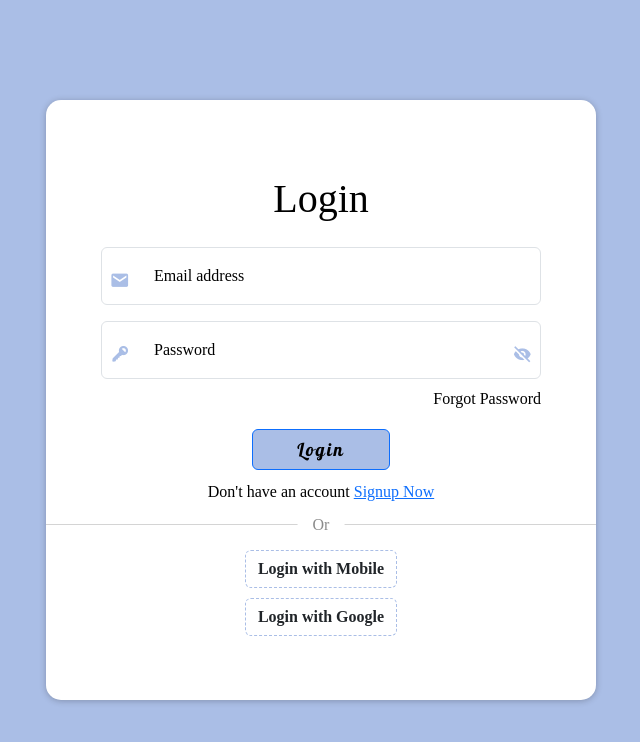
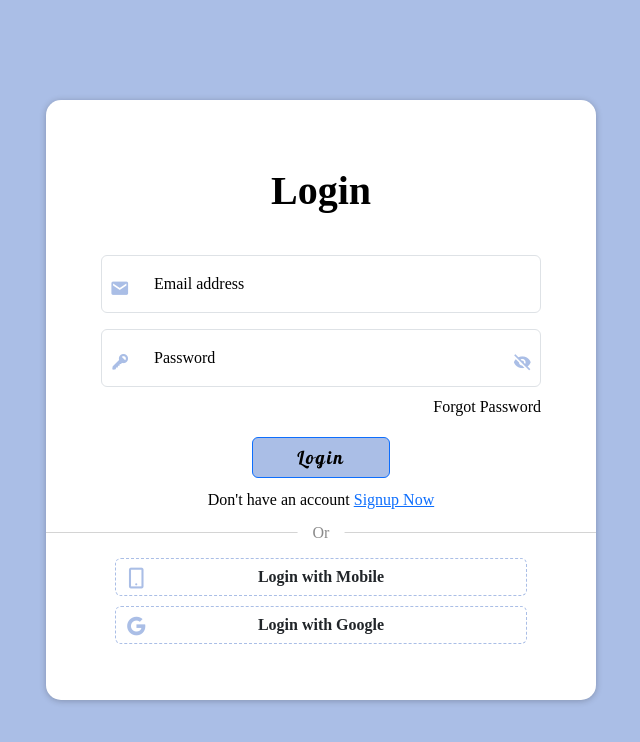
Before and after one commit to Sanaullahabbasi/login_signup, a plain HTML site: page login.html in a window 1280 px wide. Shown: the whole page, without its empty margins (319-959 px from the left). Drawn offline with nearby package versions, Linux system fonts and the light colour scheme; a web font is replaced by a local one.

Commit message:
sign page in the ending

```diff
--- a/login.html
+++ b/login.html
@@ -30,7 +30,7 @@
     <div class="login-containter">
       <div class="L-content">
         <div class="m-3">
-          <h1>Login</h1>
+          <h1 class="mb-4 fw-bold">Login</h1>
         </div>
         <div class="form-floating mb-3">
             <input type="email" class="form-control" id="email" placeholder="name@example.com">
@@ -51,8 +51,16 @@
           <span>Don't have an account <a href="">Signup Now</a></span>
         </div>
         <div class="line"></div>
-        <div class="w-100 d-flex justify-content-center align-content-center"><button class="btn btn-mbl">Login with Mobile</button></div>
-        <div class="w-100 d-flex justify-content-center align-content-center"><button class="btn btn-google">Login with Google</button></div>
+        <div class="w-100 d-flex justify-content-center align-content-center">
+            <button class="btn btn-mbl w-75">Login with Mobile
+                <i class='bx bx-mobile-alt'></i>
+            </button>
+        </div>
+        <div class="w-100 d-flex justify-content-center align-content-center">
+            <button class="btn btn-google w-75">Login with Google
+                <i class='bx bxl-google'></i>
+            </button>
+        </div>
       </div>
     </div>
 
--- a/mystyle.css
+++ b/mystyle.css
@@ -98,6 +98,7 @@
     border: 1px dashed var(--backgroundColor);
     margin: 5px auto;
     font-weight: bold;
+    position: relative;
 }
 .btn-mbl:hover{
     background-color: #034e74;
@@ -109,3 +110,11 @@
     border: 1px solid var(--backgroundColor);
     color: #fff;
 }
+
+.bx-mobile-alt, .bxl-google{
+    position: absolute;
+    top: 20%;
+    left: 2%;
+    font-size: 25px;
+    color: var(--backgroundColor);
+}
```
